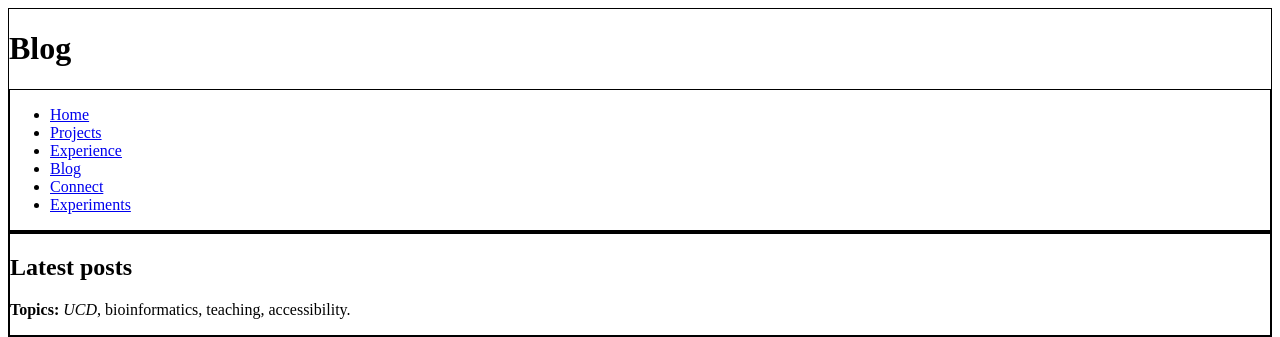
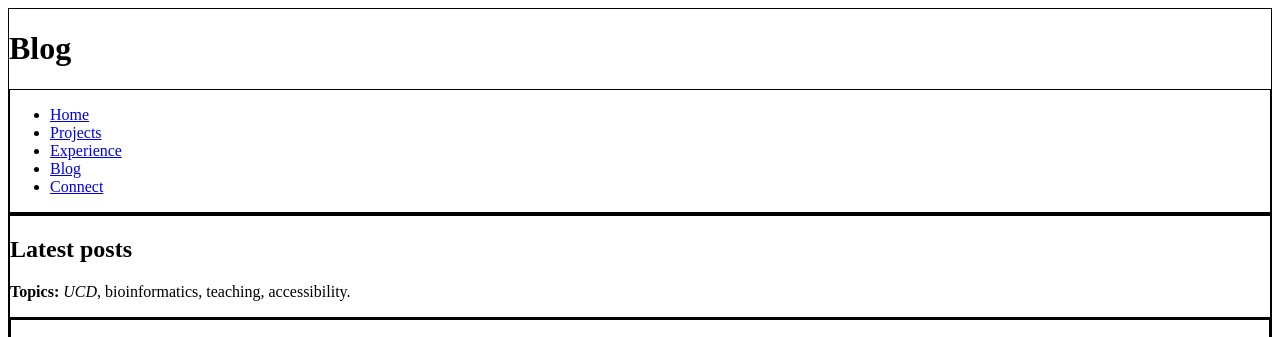
Before and after one commit to s-samsam225/CSE134BHW2, a plain HTML site: page blog.html in a window 1280 px wide. Shown: the top 337 px of the page. Drawn offline with Linux system fonts and the light colour scheme.

Commit message:
Removed extra link from nav bar

```diff
--- a/blog.html
+++ b/blog.html
@@ -21,7 +21,6 @@
       <li><a href="experiences.html">Experience</a></li>
       <li><a href="blog.html" aria-current="page">Blog</a></li>
       <li><a href="contact.html">Connect</a></li>
-      <li><a href="experiments.html">Experiments</a></li>
     </ul>
   </nav>
 </header>
```
Also changed, not shown: experiences.html (+0 -1 lines), projects.html (+0 -1 lines).
